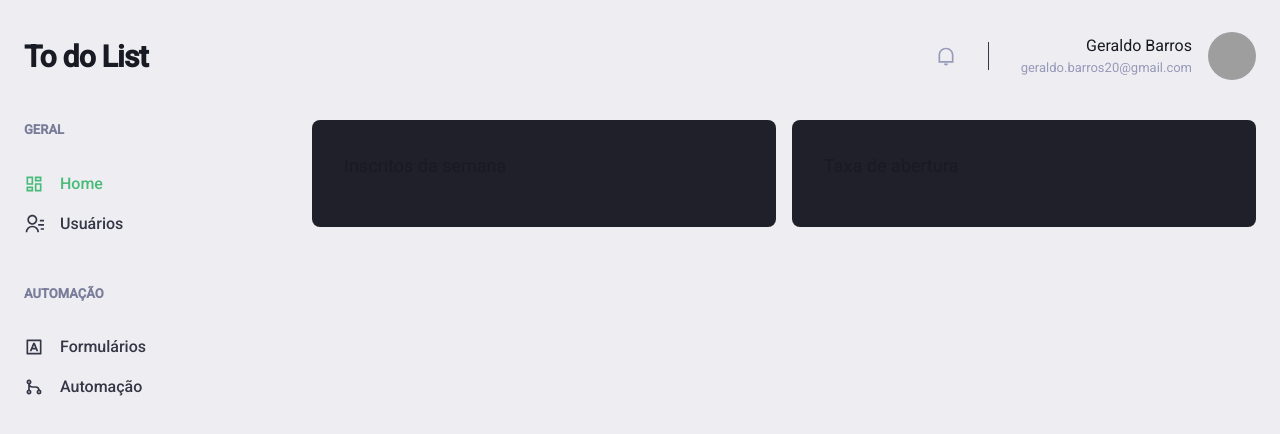
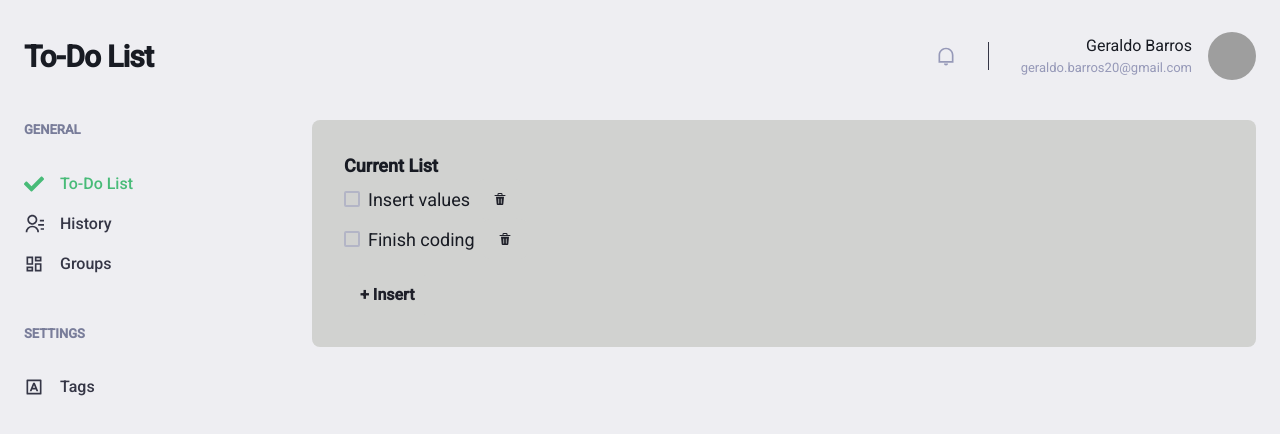
Before and after one commit to GeraldoPBarros/todo-list-w-timer-game, a Next.js app: page /home in a window 1280 px wide. Shown: the top 434 px of the page. Built offline with nearby package versions, Linux system fonts and the light colour scheme; grey boxes are pictures that could not be loaded.

Commit message:
task list, delet logic, insert logic.

```diff
--- a/package.json
+++ b/package.json
@@ -9,6 +9,7 @@
     "lint": "next lint"
   },
   "dependencies": {
+    "@chakra-ui/icons": "^2.1.1",
     "@chakra-ui/react": "^2.8.1",
     "@emotion/react": "^11.11.1",
     "@emotion/styled": "^11.11.0",
--- a/src/components/Header/Logo.tsx
+++ b/src/components/Header/Logo.tsx
@@ -3,7 +3,7 @@ import { Text } from "@chakra-ui/react";
 export default function Logo() {
   return (
     <Text fontSize="3xl" fontWeight="bold" letterSpacing="tight" w="64">
-      To do List
+      To-Do List
     </Text>
   );
 }
--- a/src/components/Sidebar/SidebarNav.tsx
+++ b/src/components/Sidebar/SidebarNav.tsx
@@ -5,27 +5,30 @@ import {
   RiGitMergeLine,
   RiInputMethodLine,
 } from "react-icons/ri";
+import {
+  FaCheck
+} from "react-icons/fa"
 import NavLink from "./NavLink";
 import NavSection from "./NavSection";
 
 export function SidebarNav() {
   return (
     <Stack spacing="12" align="flex-start">
-      <NavSection title="GERAL">
-        <NavLink href="/home" icon={RiDashboardLine}>
-          Home
+      <NavSection title="GENERAL">
+        <NavLink href="/home" icon={FaCheck}>
+          To-Do List
         </NavLink>
         <NavLink href="/users" icon={RiContactsLine}>
-          Usuários
+          History
+        </NavLink>
+        <NavLink href="/users" icon={RiDashboardLine}>
+          Groups
         </NavLink>
       </NavSection>
 
-      <NavSection title="AUTOMAÇÃO">
+      <NavSection title="SETTINGS">
         <NavLink href="/forms" icon={RiInputMethodLine}>
-          Formulários
-        </NavLink>
-        <NavLink href="/automation" icon={RiGitMergeLine}>
-          Automação
+          Tags
         </NavLink>
       </NavSection>
     </Stack>
--- a/src/pages/home.tsx
+++ b/src/pages/home.tsx
@@ -1,10 +1,56 @@
-import { Box, Flex, SimpleGrid, Text, theme } from "@chakra-ui/react";
+import { useState } from "react";
+
+import {
+  Box,
+  Button,
+  Flex,
+  SimpleGrid,
+  Text,
+  Input,
+  Stack,
+  Checkbox,
+} from "@chakra-ui/react";
 
 import { Header } from "../components/Header";
 import { Sidebar } from "../components/Sidebar";
+import { AddIcon, CloseIcon, DeleteIcon } from "@chakra-ui/icons";
 
+interface Item {
+  id: number;
+  name: string;
+  isFinished: boolean;
+}
+
+type ListItems = Item[];
 
 export default function Home() {
+  const testList: ListItems = [
+    {
+      id: 1,
+      name: "Insert values",
+      isFinished: false,
+    },
+    {
+      id: 2,
+      name: "Finish coding",
+      isFinished: false,
+    },
+  ];
+
+  const [isInsertStatus, setIsInsertStatus] = useState<boolean>(true);
+  const [insertText, setInsertText] = useState<string>("");
+  const [todoList, setTodoList] = useState<ListItems>(testList);
+
+  const removeItemById = (idToRemove: number) => {
+    const updatedList = todoList.filter((item) => item.id !== idToRemove);
+    setTodoList(updatedList);
+  };
+
+  function CloseInsertionMode() {
+    setInsertText("");
+    setIsInsertStatus(true);
+  }
+
   return (
     <Flex direction="column" h="100vh">
       <Header />
@@ -18,16 +64,71 @@ export default function Home() {
           minChildWidth="320px"
           alignItems="flex-start"
         >
-          <Box p={["6", "8"]} bg="gray.800" borderRadius={8} pb="4">
+          <Box p={["6", "8"]} bg="gray.100" borderRadius={8} pb="4">
             <Text fontSize="lg" mb="4">
-              Inscritos da semana
+              <b>Current List</b>
+              <Flex direction="column">
+                {todoList.map((item: Item, index: any) => (
+                  <Stack
+                    direction={["column", "row"]}
+                    spacing="8px"
+                    alignItems="center"
+                  >
+                    <Checkbox></Checkbox>
+                    <Text key={item.name}>{item.name}</Text>
+                    <Button
+                      textDecoration="none"
+                      _hover={{ textDecor: "none" }}
+                      onClick={() => removeItemById(item.id)}
+                    >
+                      <DeleteIcon boxSize={3} />
+                    </Button>
+                  </Stack>
+                ))}
+              </Flex>
             </Text>
-          </Box>
-
-          <Box p={["6", "8"]} bg="gray.800" borderRadius={8}>
-            <Text fontSize="lg" mb="4">
-              Taxa de abertura
-            </Text>
+            {isInsertStatus && (
+              <Button
+                textDecoration="none"
+                _hover={{ textDecor: "none" }}
+                onClick={() => setIsInsertStatus(false)}
+              >
+                + Insert
+              </Button>
+            )}
+            {!isInsertStatus && (
+              <Stack direction={["column", "row"]} spacing="8px">
+                <Input
+                  placeholder="Insert Task"
+                  w="300px"
+                  value={insertText}
+                  onChange={(e) => setInsertText(e.target.value)}
+                />
+                <Button
+                  textDecoration="none"
+                  _hover={{ textDecor: "none" }}
+                  onClick={() =>
+                    setTodoList([
+                      ...todoList,
+                      {
+                        id: todoList[todoList.length - 1].id + 1,
+                        name: insertText,
+                        isFinished: false,
+                      },
+                    ])
+                  }
+                >
+                  <AddIcon boxSize={3} />
+                </Button>
+                <Button
+                  textDecoration="none"
+                  _hover={{ textDecor: "none" }}
+                  onClick={() => CloseInsertionMode()}
+                >
+                  <CloseIcon boxSize={3} />
+                </Button>
+              </Stack>
+            )}
           </Box>
         </SimpleGrid>
       </Flex>
```
Also changed, not shown: 1 other file (tests, documents, lock files or other folders).
